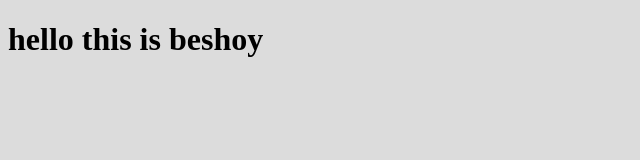
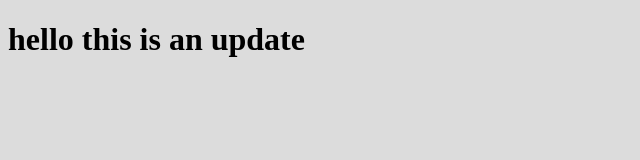
Before and after one commit to Beshoy-Sobhy/myproject, a plain HTML site: page index.html in a window 1280 px wide. Shown: the whole page, without its empty margins (0-640 px from the left). Drawn offline with Linux system fonts and the light colour scheme.

Commit message:
the html

```diff
--- a/index.html
+++ b/index.html
@@ -8,7 +8,7 @@
     <link rel="stylesheet"  href="style.css">
 </head>
 <body>
-    <h1>hello this is beshoy</h1>
+    <h1>hello this is an update</h1>
     <script src="app.js"></script>
 </body>
 </html>
```
